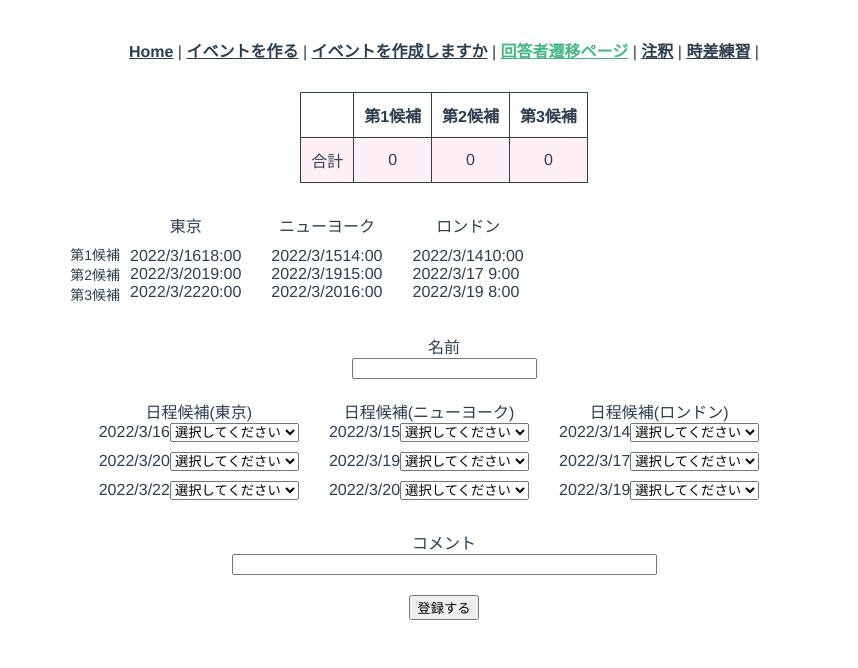
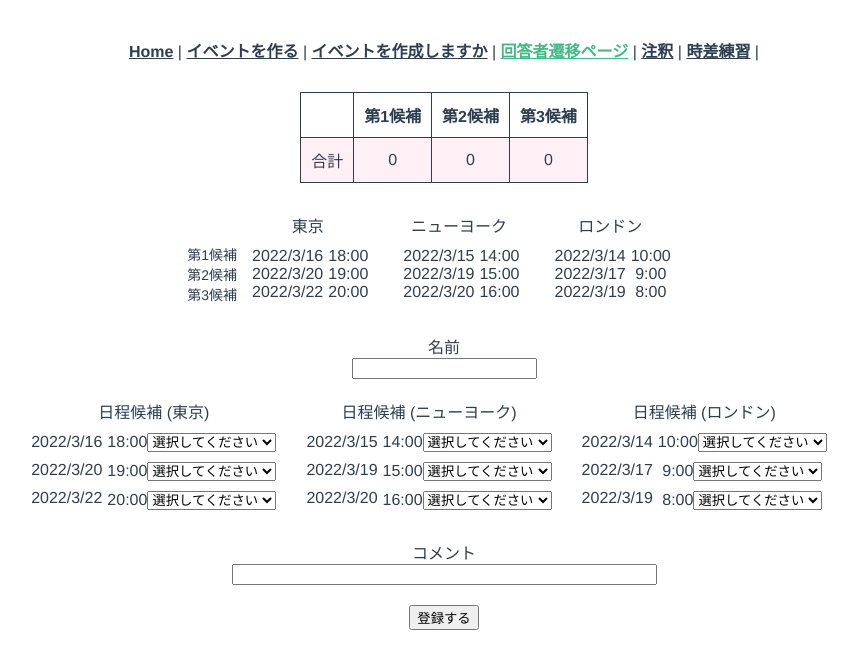
Before and after one commit to kanacoyn/arrangeapp, a Vue app: page /answerQuestions in a window 1280 px wide. Shown: the top 668 px of the page, without its empty margins (196-1054 px from the left). Built offline with nearby package versions, Linux system fonts and the light colour scheme.

Commit message:
時間の表示

```diff
--- a/src/views/AnswerQuestions.vue
+++ b/src/views/AnswerQuestions.vue
@@ -89,17 +89,30 @@
       <div class="item date-answer">
         <div class="flex">
           <div class="country-list">
-            <div>日程候補(東京)</div>
+            <div class="country">日程候補 (東京)</div>
+            <div class="flex">
+              <div>
                 <div
                   class="datelist"
                   v-for="date of eventInfo.date.date"
                   v-bind:key="date.id"
                 >
                   <div>{{ date.date }}</div>
+                </div>
+              </div>
+              <div>
+                <div
+                  class="datelist date"
+                  v-for="time of eventInfo.date.dateTime"
+                  v-bind:key="time.id"
+                >
+                  <div>{{ time.dateTime }}</div>
                   <comp-select-box
-                v-bind:date-id="date.id"
+                    v-bind:date-id="time.id"
                     v-on:select-item="onSelectItem"
                   ></comp-select-box>
+                </div>
+              </div>
             </div>
           </div>
           <div class="flex">
@@ -108,17 +121,30 @@
               v-for="city of eventInfo.cityArray"
               v-bind:key="city.id"
             >
-              <div>日程候補({{ city.name }})</div>
+              <div class="country">日程候補 ({{ city.name }})</div>
+              <div class="flex">
+                <div>
                   <div
                     class="datelist"
                     v-for="date of city.date.date"
                     v-bind:key="date.id"
                   >
                     <div>{{ date.date }}</div>
+                  </div>
+                </div>
+                <div>
+                  <div
+                    class="datelist date"
+                    v-for="time of city.date.dateTime"
+                    v-bind:key="time.id"
+                  >
+                    <div>{{ time.dateTime }}</div>
                     <comp-select-box
-                  v-bind:date-id="date.id"
+                      v-bind:date-id="time.id"
                       v-on:select-item="onSelectItem"
                     ></comp-select-box>
+                  </div>
+                </div>
               </div>
               <div class="error">{{ errorDate }}</div>
             </div>
@@ -352,7 +378,6 @@ table {
 }
 
 .select-datelist {
-  max-width: 1000px;
   display: flex;
   justify-content: center;
   margin-bottom: 30px;
@@ -363,4 +388,8 @@ table {
   margin-top: 31px;
   margin-right: 10px;
 }
+
+.date {
+  margin-left: 5px;
+}
 </style>
```
Lines whose indentation alone changed are shown as unchanged.
